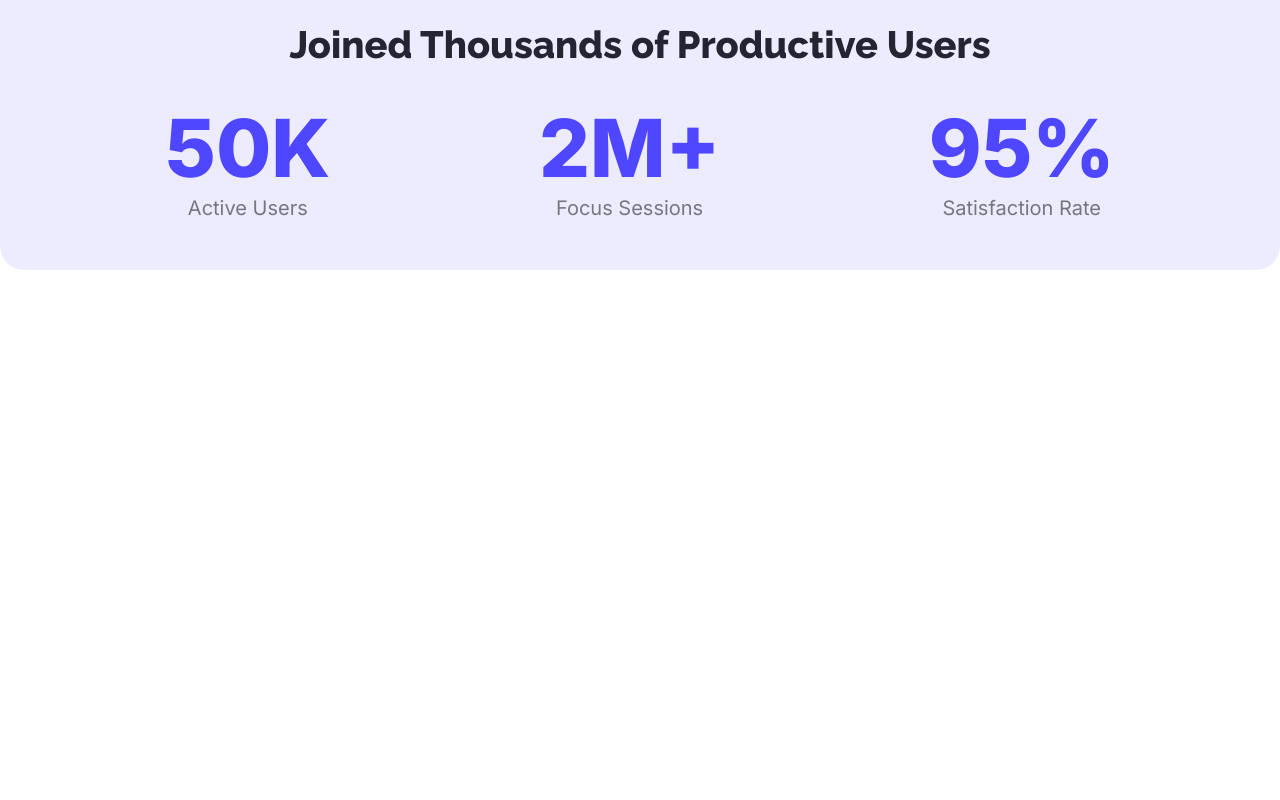
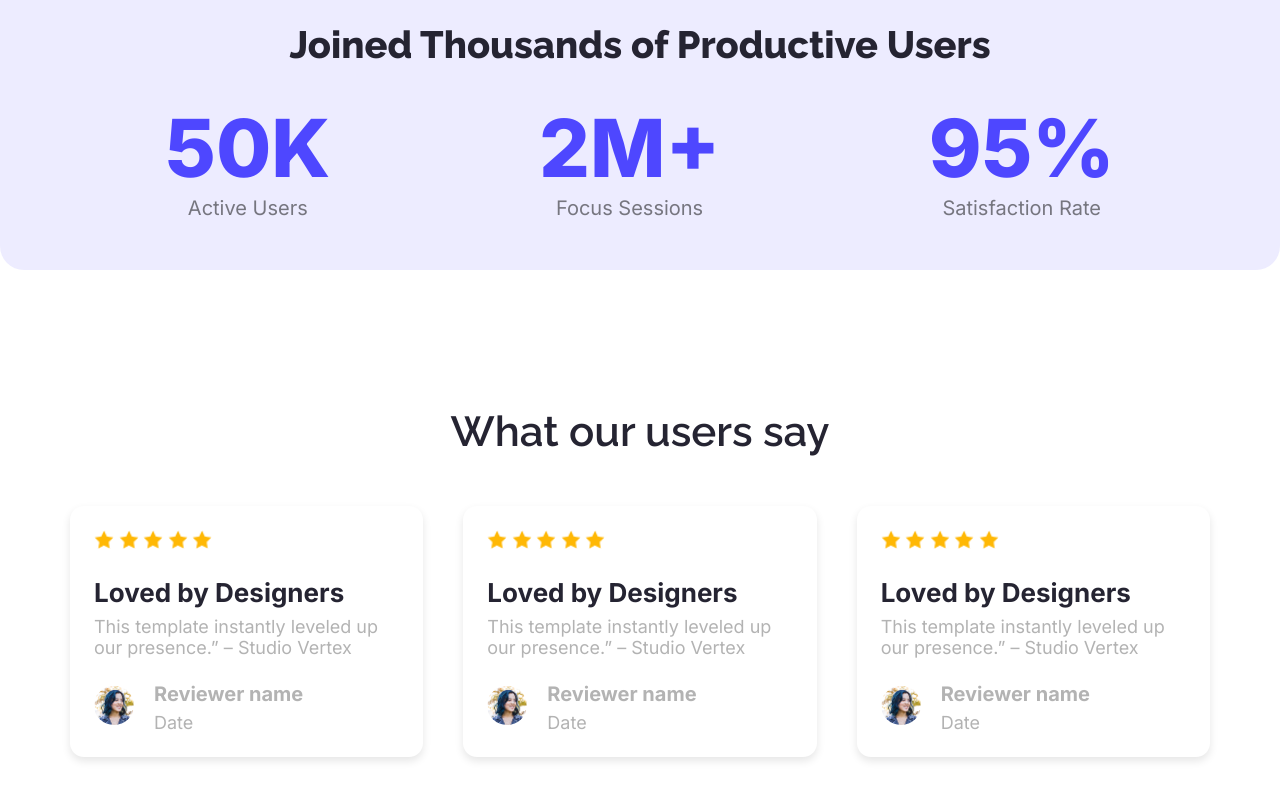
Before and after one commit to monirHRaju/b12a01-landing-page, a plain HTML site: page index.html in a window 1280 px wide. Shown: the part 1264-2064 px from the top of the page. Before the commit the page ends 1534 px from the top, so only its background shows below. Drawn offline with Linux system fonts and the light colour scheme.

Commit message:
Review section completed

```diff
--- a/index.html
+++ b/index.html
@@ -55,6 +55,70 @@
                 </div>
             </div>
          </section>
+
+         <!-- Review Section -->
+        <section class="review-section">
+            <h1 class="review-title">What our users say</h1>
+
+            <div class="reviews">
+                <div class="review-column">
+                    <img src="Assets/icon-star.png" alt="star" class="star">
+                    <img src="Assets/icon-star.png" alt="star" class="star">
+                    <img src="Assets/icon-star.png" alt="star" class="star">
+                    <img src="Assets/icon-star.png" alt="star" class="star">
+                    <img src="Assets/icon-star.png" alt="star" class="star">
+                    <h4 class="review-col-title">Loved by Designers</h4>
+                    <p class="review-sub-title">This template instantly leveled up our presence.” – Studio Vertex</p>
+                    <div class="reviewer-section">
+                        <div class="reviewer-column">
+                            <img src="Assets/avatar.png" alt="">
+                        </div>
+                        <div class="reviewer-column">
+                            <h6>Reviewer name</h6>
+                            <p>Date</p>
+                        </div>
+                    </div>
+                </div>
+
+                <div class="review-column">
+                    <img src="Assets/icon-star.png" alt="star" class="star">
+                    <img src="Assets/icon-star.png" alt="star" class="star">
+                    <img src="Assets/icon-star.png" alt="star" class="star">
+                    <img src="Assets/icon-star.png" alt="star" class="star">
+                    <img src="Assets/icon-star.png" alt="star" class="star">
+                    <h4 class="review-col-title">Loved by Designers</h4>
+                    <p class="review-sub-title">This template instantly leveled up our presence.” – Studio Vertex</p>
+                    <div class="reviewer-section">
+                        <div class="reviewer-column">
+                            <img src="Assets/avatar.png" alt="">
+                        </div>
+                        <div class="reviewer-column">
+                            <h6>Reviewer name</h6>
+                            <p>Date</p>
+                        </div>
+                    </div>
+                </div>
+                <div class="review-column">
+                    <img src="Assets/icon-star.png" alt="star" class="star">
+                    <img src="Assets/icon-star.png" alt="star" class="star">
+                    <img src="Assets/icon-star.png" alt="star" class="star">
+                    <img src="Assets/icon-star.png" alt="star" class="star">
+                    <img src="Assets/icon-star.png" alt="star" class="star">
+                    <h4 class="review-col-title">Loved by Designers</h4>
+                    <p class="review-sub-title">This template instantly leveled up our presence.” – Studio Vertex</p>
+                    <div class="reviewer-section">
+                        <div class="reviewer-column">
+                            <img src="Assets/avatar.png" alt="">
+                        </div>
+                        <div class="reviewer-column">
+                            <h6>Reviewer name</h6>
+                            <p>Date</p>
+                        </div>
+                    </div>
+                </div>
+
+            </div>
+        </section>
     </main>
     <!-- footer section -->
     <footer>
--- a/styles/style.css
+++ b/styles/style.css
@@ -107,6 +107,75 @@ header{
     margin: 0;
 }
 
+/* Review Section Styles */
+.review-section{
+    margin: 137px auto;
+
+}
+.reviews{
+    display: flex;
+    justify-content: space-between ;
+    padding: 0;
+    gap: 40px;
+}
+
+.reviewer-section{
+    display: flex;
+    align-items: center;
+    gap: 20px;
+}
+
+
+.reviewer-column h6, p{
+    margin: 0;
+    padding: 0;
+}
+.review-title{
+    font-family: "Raleway", sans-serif;
+    font-size: 42px;
+    font-weight: 600;
+    color: #252432;
+    text-align: center;
+    margin-bottom: 50px;
+}
+.review-column{
+    background-color: #FFFFFF;
+    border-radius: 14px;
+    padding: 24px;
+    width: 33%;
+    box-shadow: 0 4px 8px rgba(0,0,0,0.1);
+}
+.star{
+    width: 20px;
+
+}
+.review-col-title{
+    font-size: 26px;
+    color: #252432;
+    margin-top: 24px;
+    margin-bottom: 0;
+}
+.review-sub-title{
+    font-size: 18px;
+    color: #B3B3B3;
+    margin-top: 8px;
+    margin-bottom: 24px;
+}
+.reviewer-column img{
+    width: 40px;
+    border-radius: 50%;
+}
+.reviewer-column h6{
+    font-size: 20px;
+    color: #B3B3B3;
+    /* margin-top: 8px;
+    margin-bottom: 24px;   */
+}
+.reviewer-column p{
+    font-size: 18px;
+    color: #B3B3B3;
+    margin-top: 6px;
+}
 
 
 /* shared styles */
```
